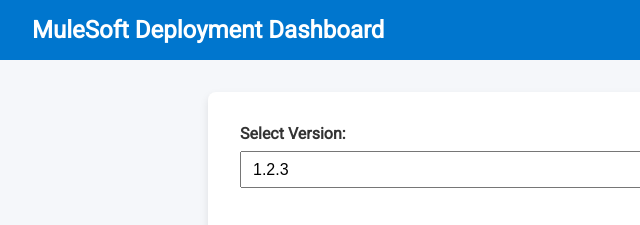
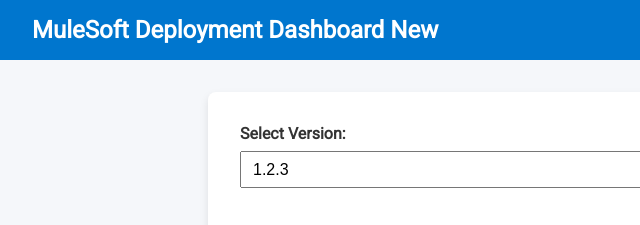
Before and after one commit to lealpm/splunk-dashboards-imported, a plain HTML site: page index.html in a window 1280 px wide. Shown: the top 225 px of the page, 0-640 px from the left. Drawn offline with Linux system fonts and the light colour scheme.

Commit message:
Update index.html

```diff
--- a/index.html
+++ b/index.html
@@ -77,7 +77,7 @@
   </style>
 </head>
 <body>
-  <header>MuleSoft Deployment Dashboard</header>
+  <header>MuleSoft Deployment Dashboard New</header>
   <div class="container">
     <label for="version-select">Select Version:</label>
     <select id="version-select"></select>
```
